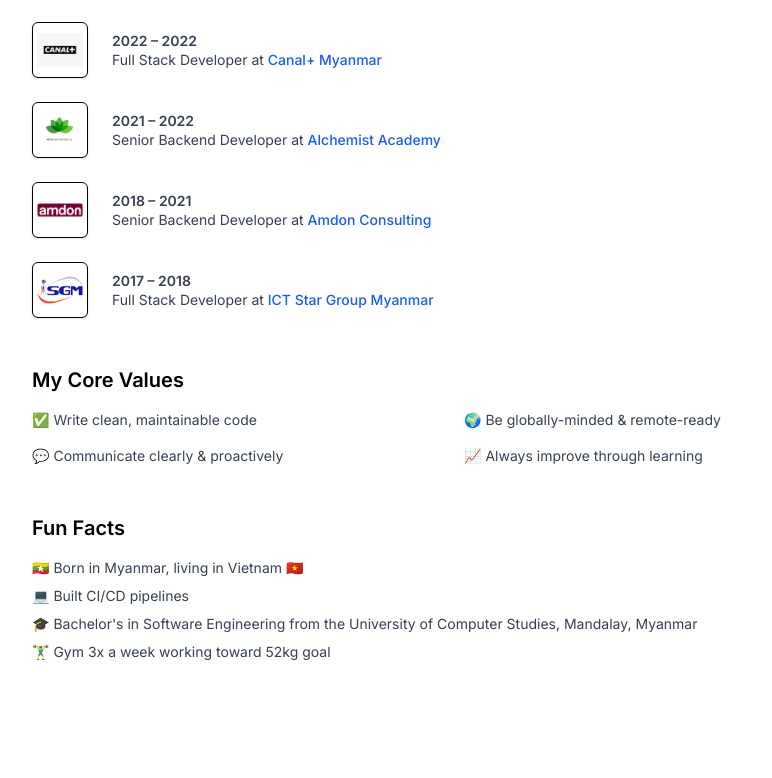
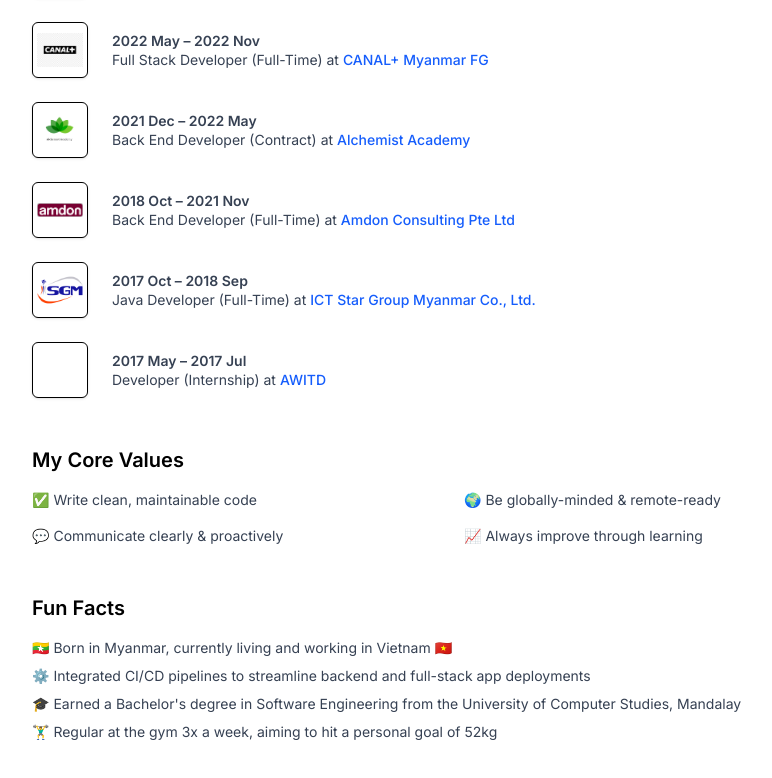
Before and after one commit to Kyaw-Zin-Thant/zin-portfolio, a Next.js app in the folder frontend/: page /about in a window 1280 px wide. Shown: the part 590-1368 px from the top of the page, without its empty margins (184-956 px from the left). Before the commit the page ends 1332 px from the top, so only its background shows below. Built offline with nearby package versions, Linux system fonts and the light colour scheme.

Commit message:
update about, skill

```diff
--- a/frontend/src/app/about/page.tsx
+++ b/frontend/src/app/about/page.tsx
@@ -48,49 +48,61 @@ export default function About() {
         <ul className="space-y-6">
           {[
             {
-              year: '2023 – Now',
-              title: 'Senior Full Stack Developer',
+              year: '2023 Apr – 2025 Jun',
+              title: 'Senior Software Engineer (Full-Time)',
               company: 'FPT Software',
               logo: './fpt.png',
               website: 'https://www.fpt-software.com/',
             },
             {
-              year: '2022 – 2022',
-              title: 'Full Stack Developer',
-              company: 'Canal+ Myanmar',
+              year: '2022 May – 2022 Nov',
+              title: 'Full Stack Developer (Full-Time)',
+              company: 'CANAL+ Myanmar FG',
               logo: './canalplus.png',
               website: 'https://www.canalplus-myanmar.com/',
             },
             {
-              year: '2021 – 2022',
-              title: 'Senior Backend Developer',
+              year: '2021 Dec – 2022 May',
+              title: 'Back End Developer (Contract)',
               company: 'Alchemist Academy',
               logo: './alchemist.png',
               website: 'https://alchemistacademy.com.au/',
             },
             {
-              year: '2018 – 2021',
-              title: 'Senior Backend Developer',
-              company: 'Amdon Consulting',
+              year: '2018 Oct – 2021 Nov',
+              title: 'Back End Developer (Full-Time)',
+              company: 'Amdon Consulting Pte Ltd',
               logo: './amdon.png',
               website: 'https://www.amdon.com/',
             },
             {
-              year: '2017 – 2018',
-              title: 'Full Stack Developer',
-              company: 'ICT Star Group Myanmar',
+              year: '2017 Oct – 2018 Sep',
+              title: 'Java Developer (Full-Time)',
+              company: 'ICT Star Group Myanmar Co., Ltd.',
               logo: './isgm.png',
               website: 'https://www.isgm2.com/',
+            },
+            {
+              year: '2017 May – 2017 Jul',
+              title: 'Developer (Internship)',
+              company: 'AWITD',
+              logo: './awitd.png',
+              website: '#',
             },
           ].map(({ year, title, company, logo, website }, index) => (
             <li key={index} className="flex items-center space-x-6">
               <img
                 src={logo}
-                alt={company}
+                alt={company + ' logo'}
                 className="w-14 h-14 object-contain rounded-md border shadow-sm bg-white p-1"
+                onError={(e) => {
+                  (e.target as HTMLImageElement).style.display = 'none';
+                }}
               />
               <div className="text-sm text-gray-700 dark:text-gray-300 leading-snug">
-                <p className="font-semibold text-primary dark:text-white">{year}</p>
+                <p className="font-semibold text-primary dark:text-white">
+                  {year}
+                </p>
                 <p>
                   {title} at{' '}
                   <a
@@ -133,12 +145,13 @@ export default function About() {
       >
         <h2 className="text-xl font-semibold mb-4 text-primary dark:text-white">Fun Facts</h2>
         <ul className="text-gray-700 dark:text-gray-300 text-sm space-y-2">
-          <li>🇲🇲 Born in Myanmar, living in Vietnam 🇻🇳</li>
-          <li>💻 Built CI/CD pipelines</li>
-          <li>🎓 Bachelor's in Software Engineering from the University of Computer Studies, Mandalay, Myanmar</li>
-          <li>🏋️‍♂️ Gym 3x a week working toward 52kg goal</li>
+          <li>🇲🇲 Born in Myanmar, currently living and working in Vietnam 🇻🇳</li>
+          <li>⚙️ Integrated CI/CD pipelines to streamline backend and full-stack app deployments</li>
+          <li>🎓 Earned a Bachelor's degree in Software Engineering from the University of Computer Studies, Mandalay</li>
+          <li>🏋️‍♂️ Regular at the gym 3x a week, aiming to hit a personal goal of 52kg</li>
         </ul>
       </motion.div>
+
     </section>
   );
 }
--- a/frontend/src/app/skills/page.tsx
+++ b/frontend/src/app/skills/page.tsx
@@ -68,14 +68,14 @@ export default function Skills() {
       </div>
 
       {/* Optional: Learning */}
-      <div className="mt-16 text-center">
+      {/* <div className="mt-16 text-center">
         <h2 className="text-lg font-semibold text-gray-800 dark:text-gray-200 mb-2">
           🧠 Currently Learning
         </h2>
         <p className="text-sm text-gray-600 dark:text-gray-400">
           NestJS, Astro, Serverless AI deployment with LangChain & RAG
         </p>
-      </div>
+      </div> */}
     </section>
   );
 }
```
Also changed, not shown: frontend/public/awitd.png (added).
